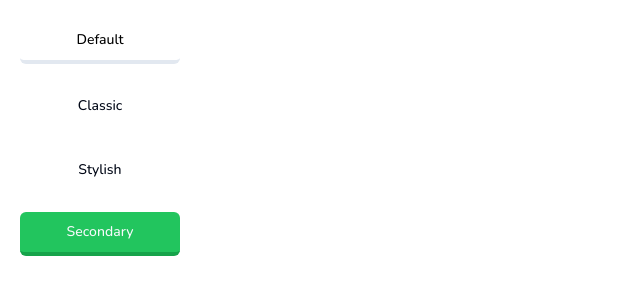
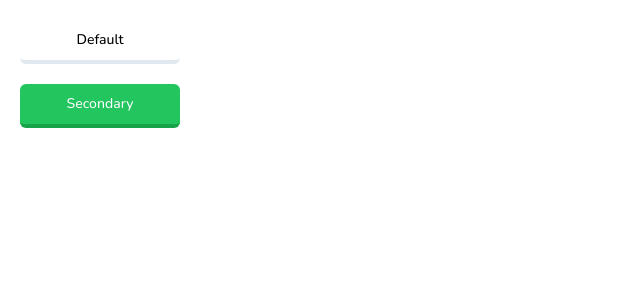
Before and after one commit to arushsingh03/Duolingo-Clone, a Next.js app: page /buttons in a window 1280 px wide. Shown: the top 300 px of the page, without its empty margins (0-640 px from the left). Built offline with nearby package versions, Linux system fonts and the light colour scheme.

Commit message:
Completed landing page

```diff
--- a/app/buttons/page.tsx
+++ b/app/buttons/page.tsx
@@ -5,8 +5,6 @@ export default function home(){
 
     <div className="p-5 space-y-5 flex flex-col max-w-[200px]">
       <Button variant={"default"}>Default</Button>
-      <Button variant={"classic"}>Classic</Button>
-      <Button variant={"stylish"}>Stylish</Button>
       <Button variant={"secondary"}>Secondary</Button>
     </div>
   )
```
